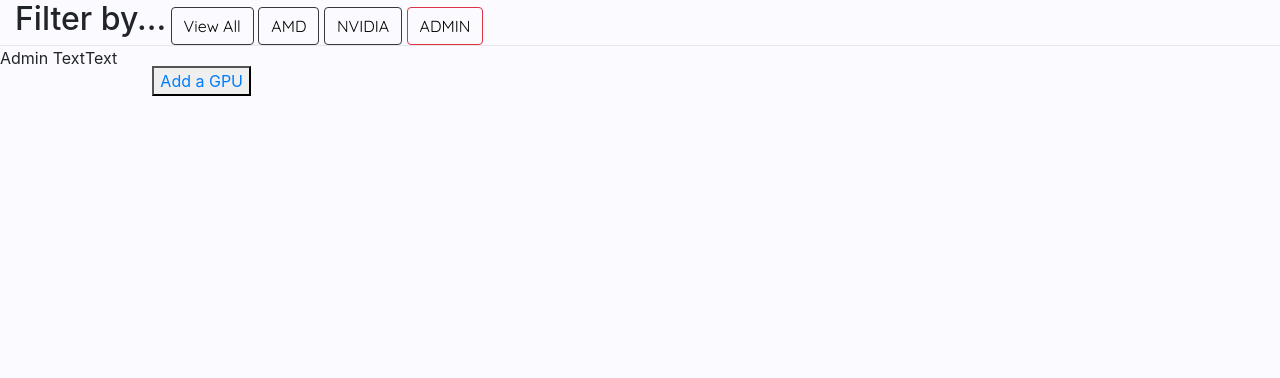
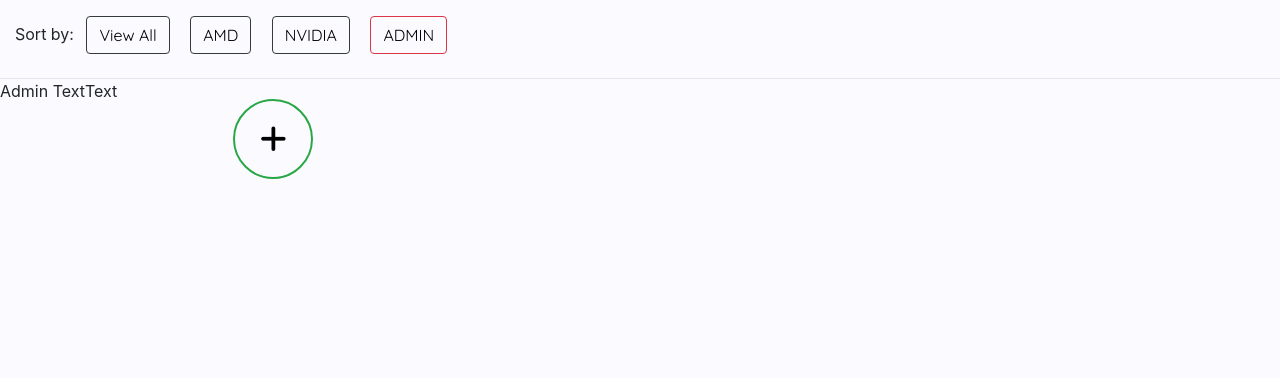
Before and after one commit to AlexanderJWard/gpu-bytes, a Django app: page /gpu/ in a window 1280 px wide. Shown: the part 81-459 px from the top of the page. Run offline with Django 3.2, Linux system fonts and the light colour scheme; the visitor is signed in with stand-in values (Sample User, id 1); data that the repository does not hold is empty; some libraries are stand-ins or nearby versions.

Commit message:
Style Edit, Delete and Add buttons

```diff
--- a/static/css/style.css
+++ b/static/css/style.css
@@ -166,6 +166,11 @@ body {
     background-color: #777777;
 }
 
+.card-brand {
+    font-size: 20px;
+    text-decoration: underline;
+}
+
 .card {
     background-color: transparent;
     border: none;
@@ -190,7 +195,8 @@ body {
 }
 
 .card-parent:hover .post-link *,
-.card-parent:hover .card-text {
+.card-parent:hover .card-text,
+.card-parent:hover .card-title {
     color: #bd0000;
 }
 
@@ -204,7 +210,8 @@ body {
 }
 
 .filter-btn a,
-.edit-btn a {
+.edit-btn a,
+.add-btn a {
     text-decoration: none;
     color: #000;
     font-family: 'Quicksand', sans-serif;
@@ -217,8 +224,20 @@ body {
 
 .filter-btn:hover a,
 .edit-btn:hover a,
-.edit-btn:hover i {
+.edit-btn:hover i,
+.add-btn:hover a {
     color: #fafaff;
+}
+
+.add-btn a {
+    font-size: 30px;
+}
+
+.add-btn {
+    border-radius: 50%;
+    border: 2px solid;
+    width: 5rem;
+    height: 5rem;
 }
 
 /* post detail */
@@ -286,3 +305,12 @@ body {
     }
 
 }
+
+@media screen and (max-width: 450px) {
+
+    .filter-btn {
+        display: block;
+        width: 100%;
+    }
+
+}
--- a/templates/gpu.html
+++ b/templates/gpu.html
@@ -7,20 +7,27 @@
 <div class="container-fluid">
     <div class="row">
         <div class="col-12 left">
-            <div>
-                <h2 class="d-inline">Filter by...</h2>
-                <button type="button" class="btn btn-outline-dark filter-btn"><a class="" href="{% url 'gpu' %}">View All</a></button>
-                <button type="button" class="btn btn-outline-dark filter-btn"><a class="" href="{% url 'amd' %}">AMD</a></button>
-                <button type="button" class="btn btn-outline-dark filter-btn"><a class="" href="{% url 'nvidia' %}">NVIDIA</a></button>
+            <div class="mt-2">
+                <p class="d-inline">Sort by:</p>
+                <button type="button" class="btn btn-outline-dark filter-btn m-2"><a class="" href="{% url 'gpu' %}">View All</a></button>
+                <button type="button" class="btn btn-outline-dark filter-btn m-2"><a class="" href="{% url 'amd' %}">AMD</a></button>
+                <button type="button" class="btn btn-outline-dark filter-btn m-2"><a class="" href="{% url 'nvidia' %}">NVIDIA</a></button>
                 {% if user.is_superuser %}
-                <button type="button" class="btn btn-outline-danger filter-btn"><a class="" href="{% url 'gpu_admin' %}">ADMIN</a></button>
+                <button type="button" class="btn btn-outline-danger filter-btn mx-2"><a class="" href="{% url 'gpu_admin' %}">ADMIN</a></button>
                 {% endif %}
             </div>
-            <div class="row card-border">
+            <div class="row card-border mt-3">
                 {% for post in gpu_list %}
-                <div class="col-12 col-md-3 card-parent">
+                <div class="col-12 col-md-4 col-lg-3 card-parent">
                     <div class="card mb-4">
                         <div class="card-body">
+                            <a href="{% url 'gpu_detail' post.slug %}" class="post-link">
+                                {% if post.brand == 0 %}
+                                <p class="card-text card-brand mb-0">AMD</p>
+                                {% elif post.brand == 1 %}
+                                <p class="card-text card-brand mb-0">NVIDIA</p>
+                                {% endif %}
+                            </a>
                             <div class="image-container">
                                 {% if post.status == 0 %}
                                 <a href="{% url 'gpu_detail' post.slug %}"><img class="card-img-top"
@@ -32,25 +39,21 @@
                                 <a href="{% url 'gpu_detail' post.slug %}"><img class="card-img-top"
                                         src=" {{ post.image.url }}"></a>
                                 {% endif %}
-                                {% if user.is_superuser %}
-                                <div class="d-flex justify-content-center mt-2">
-                                    <button type="button" class="btn btn-outline-success edit-btn mr-2"><a class="edit-btn" href="{% url 'update_gpu' post.slug %}"><i class="mr-2 gray-bg fa-solid fa-pencil"></i>EDIT</a></button>
-                                    <button type="button" class="btn btn-outline-danger edit-btn ml-2"><a class="edit-btn-r" href="{% url 'delete_gpu' post.slug %}"><i class="mr-2 gray-bg fa-solid fa-trash-can"></i>DELETE</a></button>
-                                </div>
-                                {% endif %}
                             </div>
-
-                            <a href="{% url 'gpu_detail' post.slug %}" class="post-link">
-                                <h2 class="card-title mt-2">{{ post.name }}</h2>
-                                <p class="card-text">Brand: {{ post.brand }}</p>
-                            </a>
-                            <p class="card-text">{{ post.created_on}}</p>
+                            <h3 class="card-title mt-2">{{ post.name }}</h3>
+                            <p class="card-text">Released on {{ post.date_released }}</p>
+                            {% if user.is_superuser %}
+                            <div class="d-flex justify-content-center mt-2">
+                                <button type="button" class="btn btn-outline-success edit-btn mr-2"><a class="" href="{% url 'update_gpu' post.slug %}"><i class="mr-2 gray-bg fa-solid fa-pencil"></i>EDIT</a></button>
+                                <button type="button" class="btn btn-outline-danger edit-btn ml-2"><a class="" href="{% url 'delete_gpu' post.slug %}"><i class="mr-2 gray-bg fa-solid fa-trash-can"></i>DELETE</a></button>
+                            </div>
+                            {% endif %}
                         </div>
                     </div>
                 </div>
                 {% if forloop.counter|divisibleby:4 %}
             </div>
-            <div class="row card-border">
+            <div class="row card-border mt-3">
                 {% endif %}
                 {% empty %}
                 {% if user.is_superuser %}
@@ -58,11 +61,11 @@
                 {% endif %}
                 <p>Text</p>
                 {% endfor %}
-                <div class="col-12 col-md-3 card-parent">
+                <div class="col-12 col-md-4 col-lg-3 px-0 card-parent d-flex align-items-center justify-content-center">
                     <div class="card mb-4">
                         <div class="card-body">
                         {% if user.is_superuser %}
-                        <button type="button"><a class="" href="{% url 'add_gpu' %}">Add a GPU</a></button>
+                        <button type="button" class="btn btn-outline-success add-btn mr-2"><a class="" href="{% url 'add_gpu' %}"><i class="fa-solid fa-plus"></i></a></button>
                         {% endif %}
                     </div>
                     </div>
```
